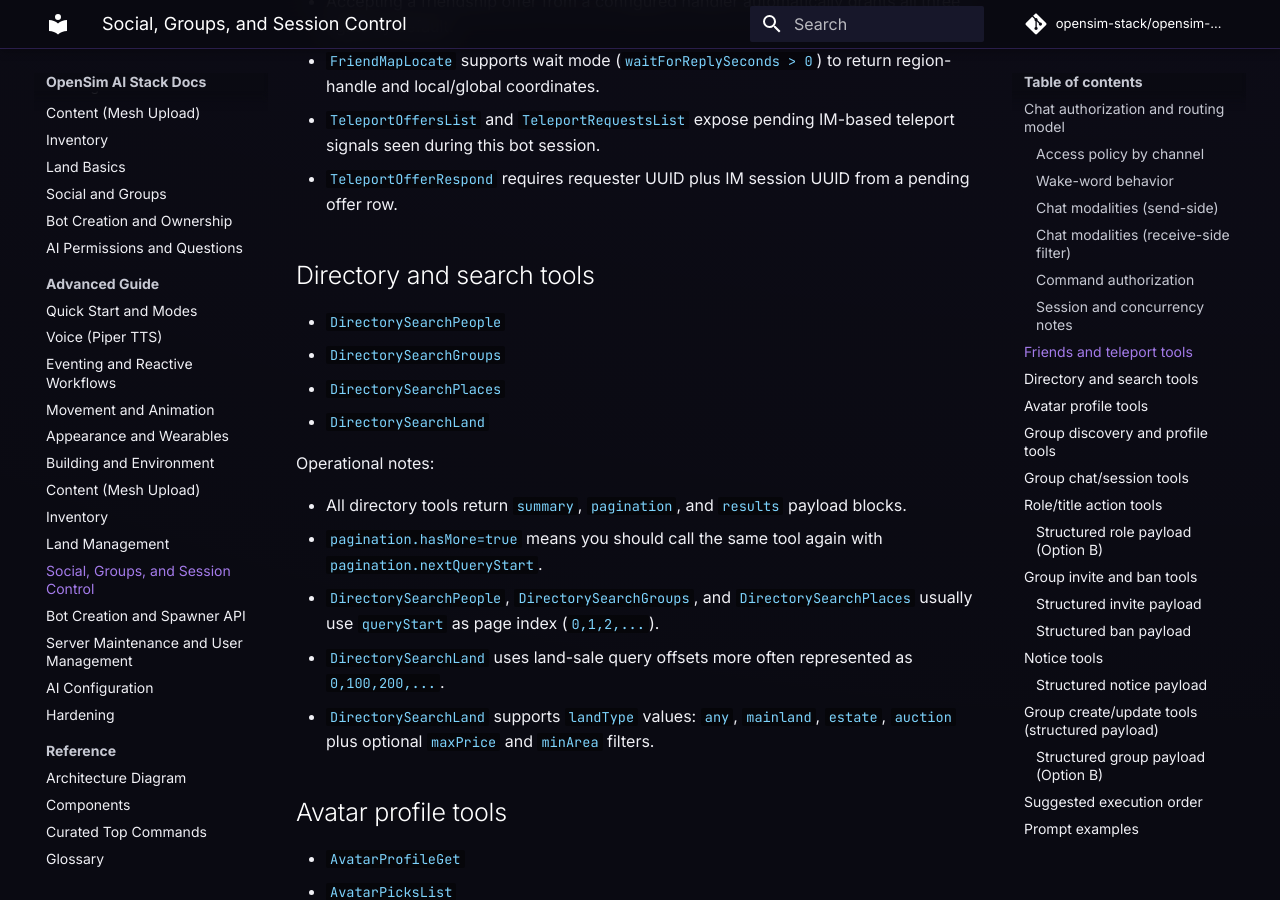
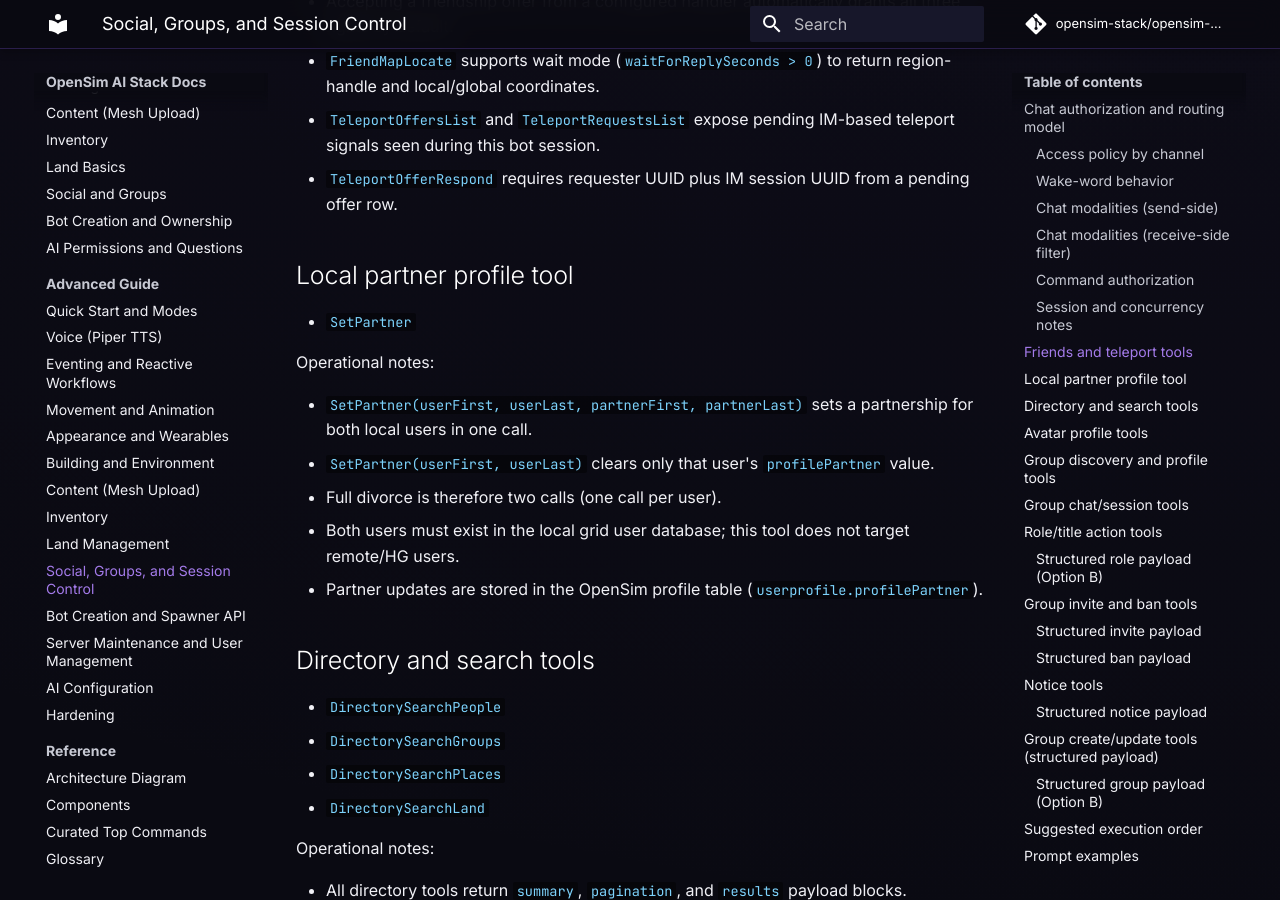
Before and after one commit to opensim-stack/opensim-stack-docs, an MkDocs documentation site: the page built from docs/advanced/social.md, in a window 1280 px wide and 900 px high, scrolled down 2795 px. Built offline with MkDocs 1.6.1 and Material for MkDocs 9.7.7, drawn with Linux system fonts in a browser that asks for light colours; comment, search, counter and statistics services are not loaded; some of the changed text lies outside the part shown.

Commit message:
`SetPartner` tool added.

````diff
--- a/docs/advanced/social.md
+++ b/docs/advanced/social.md
@@ -83,6 +83,18 @@ Operational notes:
 - `FriendMapLocate` supports wait mode (`waitForReplySeconds > 0`) to return region-handle and local/global coordinates.
 - `TeleportOffersList` and `TeleportRequestsList` expose pending IM-based teleport signals seen during this bot session.
 - `TeleportOfferRespond` requires requester UUID plus IM session UUID from a pending offer row.
+
+## Local partner profile tool
+
+- `SetPartner`
+
+Operational notes:
+
+- `SetPartner(userFirst, userLast, partnerFirst, partnerLast)` sets a partnership for both local users in one call.
+- `SetPartner(userFirst, userLast)` clears only that user's `profilePartner` value.
+- Full divorce is therefore two calls (one call per user).
+- Both users must exist in the local grid user database; this tool does not target remote/HG users.
+- Partner updates are stored in the OpenSim profile table (`userprofile.profilePartner`).
 
 ## Directory and search tools
 
@@ -267,6 +279,14 @@ Set friend rights for 99999999-8888-7777-6666-555555555555 with canSeeOnline tru
 ```
 
 ```text
+Set partner for local user Alice Example to Bob Example.
+```
+
+```text
+Clear partner for local user Alice Example.
+```
+
+```text
 Send a teleport offer to 99999999-8888-7777-6666-555555555555 with message "Join me at the sandbox stage".
 ```
 
````
Also changed, not shown: docs/advanced/inventory.md (+5 -2 lines), docs/beginner/inventory.md (+6 -1 lines), docs/beginner/social.md (+13 -0 lines).
